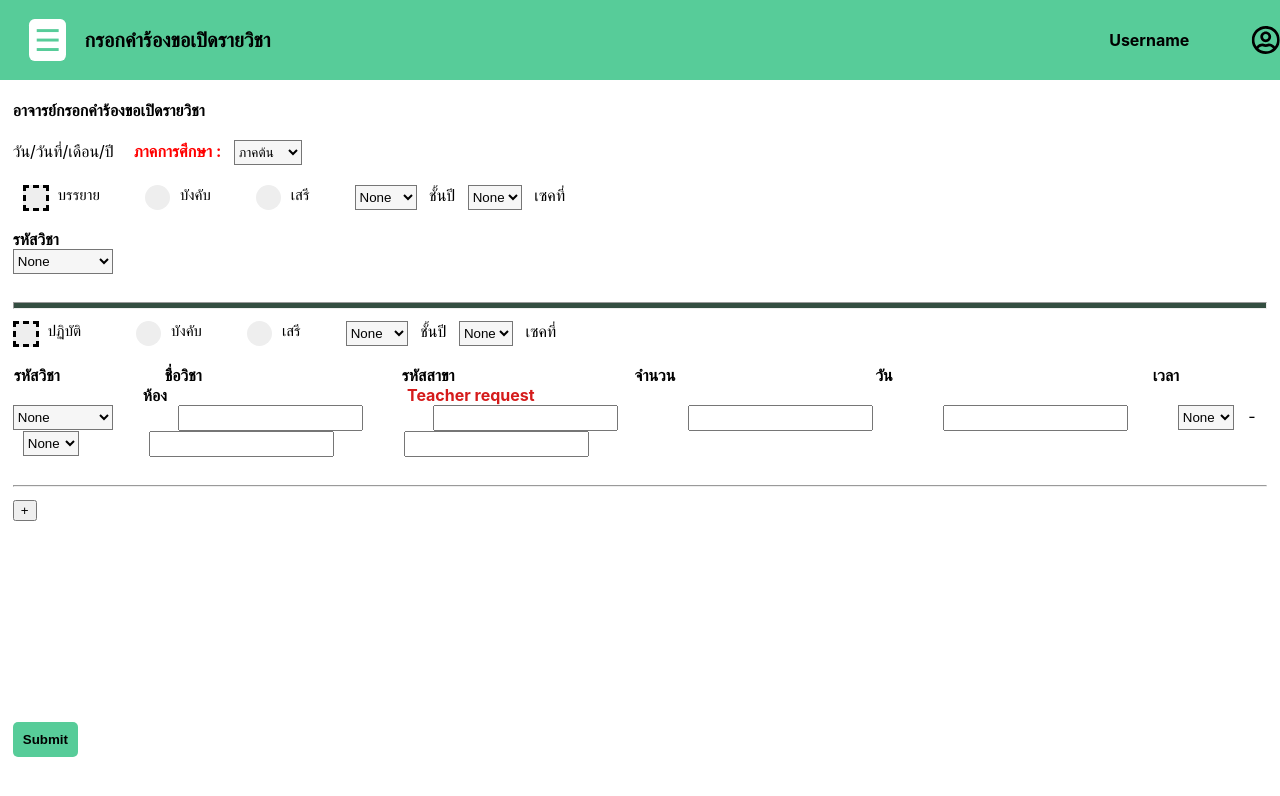
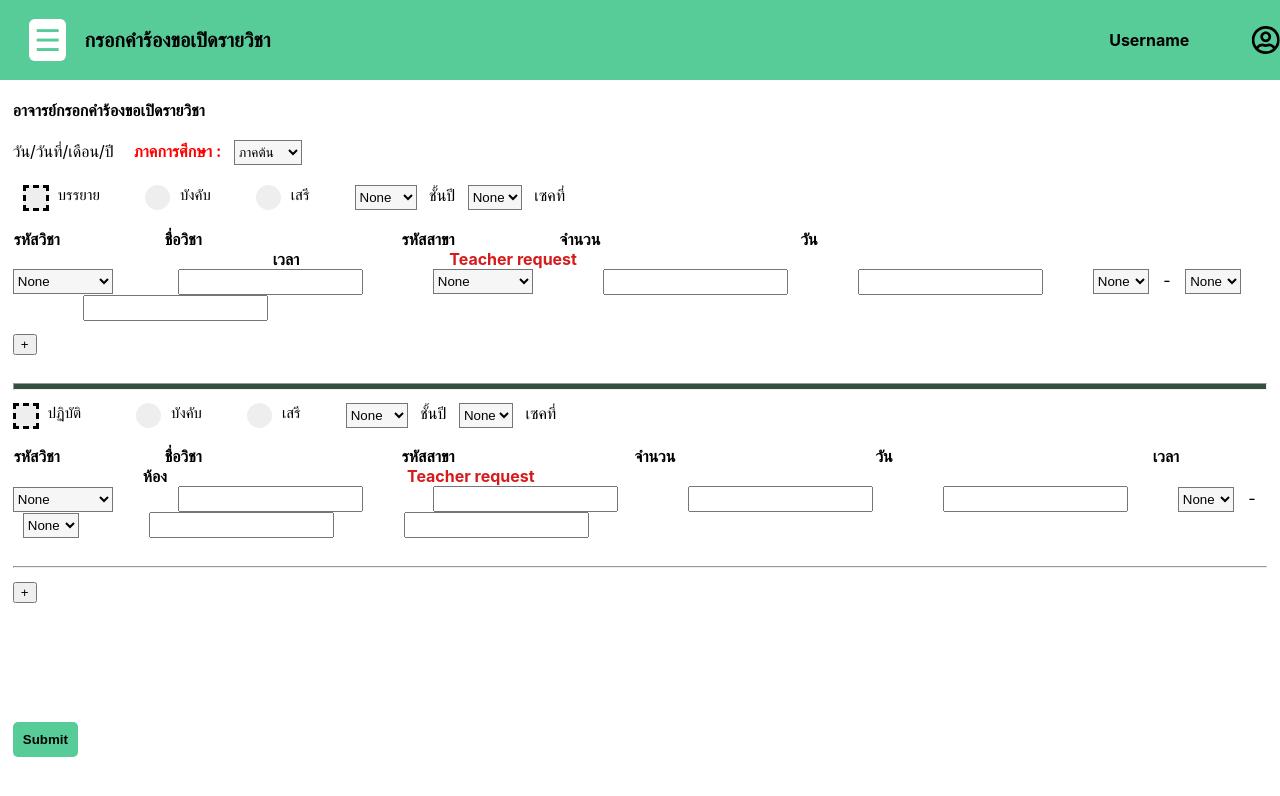
Before and after one commit to b6430300463/SE-Project, a React (Create React App) app: page / in a window 1280 px wide. Shown: the top 796 px of the page. Built offline with nearby package versions, Linux system fonts and the light colour scheme.

Commit message:
ทำบรรยายของInputและเพิ่มฟังก์ชันในcss

```diff
--- a/src/Screen/Input.js
+++ b/src/Screen/Input.js
@@ -8,6 +8,8 @@ import { RiDeleteBin6Fill } from "react-icons/ri";
 const Input = () => {
     const [isDrawerOpen, setIsDrawerOpen] = useState(false);
     const [LabInput,setLabInput] = useState([]);
+    const [LectureInput,setlectureInput] = useState([]);
+
 
     const openNav = () => {
         setIsDrawerOpen(true);
@@ -19,6 +21,10 @@ const Input = () => {
     const addLab = () =>{
         const add=[...LabInput,[]]
         setLabInput(add)
+    }
+    const addlecture = () =>{
+        const add=[...LectureInput,[]]
+        setlectureInput(add)
     }
     const submitAlert = () => {
         Swal.fire({
@@ -37,6 +43,17 @@ const Input = () => {
         inputData[index] = onChangeValue.target.value;
         setLabInput(inputData)
     }
+    const HandleDelete2 = (index) => {
+        const deleteIndex = [...LectureInput]
+        deleteIndex.splice(index,1)
+        setlectureInput(deleteIndex)
+    }
+    const HandleInput2 = (onChangeValue,index) => {
+        const inputData = [...LectureInput]
+        inputData[index] = onChangeValue.target.value;
+        setlectureInput(inputData)
+    }
+
     return(
         <div className='input-container'>
             <div className='header-bar'>
@@ -98,13 +115,130 @@ const Input = () => {
                     </select>
                     <label for='yr1' id='year-label'>เซคที่</label>
                 </div>
-                <div className='subject-box'>
-                    <label for='lec-code'><strong>รหัสวิชา</strong></label>
-                    <br/>
-                    <select name='lec-code' className='select-box'>
-                        <option>None</option>
+                <div className='subject-code'>
+                    <label className='lec-code1'><strong>รหัสวิชา</strong></label>
+                    <label className='lec-name1'><strong>ชื่อวิชา</strong></label>
+                    <label className='year-code1'><strong>รหัสสาขา</strong></label>
+                    <label className='people1'><strong>จำนวน</strong></label>
+                    <label className='day1'><strong>วัน</strong></label>
+                    <label className='time1'><strong>เวลา</strong></label>
+                    <label className='rq1'><strong>Teacher request</strong></label>
+                </div>
+
+                <div className='subject-layer'>
+                    <select name='lec-code1' className='select-box'>
+                        <option value='none'>None</option>
+                        <option value='math I'>math I </option>
+                        <option value='math II'>math II </option>
+                        <option value='math III'>math III </option>
                     </select>
+                    <input type="text" id="lec-name1" name="lec-name"></input>
+                    <select name='branch-code1' className='select-boxbranchcode'>
+                        <option value='none'>None</option>
+                        <option value='T12 I'>T12-1 </option>
+                        <option value='T12 II'>T12-2 </option>
+                        <option value='T12 III'>T12-3 </option>
+                    </select>
+                    <input type="text" id="people1" name="people2"></input>
+                    <input type="text" id="day2" name="day2"></input>
+                    <select name='time2-1' id='time2-1'>
+                        <option value='None'>None</option>
+                        <option value='08.00'>08.00 </option>
+                        <option value='08.30'>08.30 </option>
+                        <option value='09.00'>09.00 </option>
+                    </select>
+                    <label className='ke2'>  - </label>
+                    <select name='time1-2' id='time1-2'>
+                        <option value='none'>None</option>
+                        <option value='08.00'>08.00 </option>
+                        <option value='08.30'>08.30 </option>
+                        <option value='09.00'>09.00 </option>
+                    </select>
+                    <input type="text" id="rq1" name="rq1"></input>
                 </div>
+                {LectureInput.map((data, index) => {
+                    return(
+                        <>
+                            <div key={index} className='lab'>
+                                <label className='checkbox-container2'>บรรยาย
+                                    <input type='checkbox' onChange={e => HandleInput2(e,index)} />
+                                    <span className='checkbox-checkmark'></span>
+                                </label>
+                                <label className='radiobox-container'>บังคับ
+                                    <input type='radio' name={"radio"[index]} onChange={e => HandleInput2(e,index)}/>
+                                    <span className='radiobox-checkmark'></span>
+                                </label>
+                                <label className='radiobox-container'>เสรี
+                                    <input type='radio' name={"radio"[index]} onChange={e => HandleInput2(e,index)}/>
+                                    <span className='radiobox-checkmark'></span>
+                                </label>
+                                <select name='yr1' id='select1' onChange={e => HandleInput2(e,index)}>
+                                    <option value='none'>None</option>
+                                    <option value='year1'>T12(1)</option>
+                                    <option value='year2'>T12(2)</option>
+                                    <option value='year3'>T12(3)</option>
+                                    <option value='year4'>T12(4)</option>
+                                </select>
+                                <label for='yr1' id='year-label'>ชั้นปี</label>
+                                <select name='sec' id='sec-select' onChange={e => HandleInput2(e,index)}>
+                                    <option value='none'>None</option>
+                                    <option value='sec1'>1</option>
+                                    <option value='sec2'>2</option>
+                                    <option value='sec3'>3</option>
+                                </select>
+                                <label for='yr1' id='year-label'>เซคที่</label>
+                                <button id='bin' onClick={() => HandleDelete2(index)}><RiDeleteBin6Fill size={20}/></button>
+                            </div>
+
+                            <div className='subject-code'>
+                                <label className='lec-code1'><strong>รหัสวิชา</strong></label>
+                                <label className='lec-name1'><strong>ชื่อวิชา</strong></label>
+                                <label className='year-code1'><strong>รหัสสาขา</strong></label>
+                                <label className='people1'><strong>จำนวน</strong></label>
+                                <label className='day1'><strong>วัน</strong></label>
+                                <label className='time1'><strong>เวลา</strong></label>
+                                <label className='rq1'><strong>Teacher request</strong></label>
+                            </div>
+
+                            <div className='subject-layer'>
+                                <select name='lec-code1' className='select-box'>
+                                    <option value='none'>None</option>
+                                    <option value='math I'>math I </option>
+                                    <option value='math II'>math II </option>
+                                    <option value='math III'>math III </option>
+                                </select>
+                                <input type="text" id="lec-name1" name="lec-name"></input>
+                                <select name='branch-code1' className='select-boxbranchcode'>
+                                    <option value='none'>None</option>
+                                    <option value='T12 I'>T12-1 </option>
+                                    <option value='T12 II'>T12-2 </option>
+                                    <option value='T12 III'>T12-3 </option>
+                                </select>
+                                <input type="text" id="people1" name="people2"></input>
+                                <input type="text" id="day2" name="day2"></input>
+                                <select name='time2-1' id='time2-1'>
+                                    <option value='None'>None</option>
+                                    <option value='08.00'>08.00 </option>
+                                    <option value='08.30'>08.30 </option>
+                                    <option value='09.00'>09.00 </option>
+                                </select>
+                                <label className='ke2'>  - </label>
+                                <select name='time1-2' id='time1-2'>
+                                    <option value='none'>None</option>
+                                    <option value='08.00'>08.00 </option>
+                                    <option value='08.30'>08.30 </option>
+                                    <option value='09.00'>09.00 </option>
+                                </select>
+                                <input type="text" id="rq1" name="rq1"></input>
+                            </div>
+                            <br/><hr/>
+                        </>
+                    );
+                })}
+                <div className='add-lecture'>
+                    <button type='button' onClick={() => addlecture()}>+</button>
+                </div>
+
                 <br/><hr style={{background:'#344e41',height:'5px'}}/>
                 <div className='lab'>
                     <label className='checkbox-container2'>ปฏิบัติ
--- a/src/Screen/Style/InputStyle.css
+++ b/src/Screen/Style/InputStyle.css
@@ -26,6 +26,12 @@
     height: 25px;
     width: 100px;
     background-color: #f6f6f6;
+}
+.select-boxbranchcode{
+  height: 25px;
+  margin-left: 70px;
+  width: 100px;
+  background-color: #f6f6f6;
 }
 .subject-box{
     margin-top: 1%;
@@ -74,6 +80,9 @@
     background-color: #f6f6f6;
 }
 .add-lab{
+  margin-top: 1%;
+}
+.add-lecture{
   margin-top: 1%;
 }
 .sub-box{
@@ -313,6 +322,32 @@
   margin-top:1%;
 
 }
+.lec-code1{
+  margin-left: 1px;
+}
+.lec-name1{
+  margin-left: 105px;
+}
+.year-code1{
+  margin-left: 200px;
+}
+.people1{
+  margin-left: 105px;
+}
+.day1{
+  margin-left: 200px;
+}
+.time1{
+  margin-left: 260px;
+}
+.room1{
+  margin-left: 130px;
+}
+.rq1{
+  color: #D51B1B;
+  margin-left: 150px;
+}
+
 .lec-code2{
   margin-left: 1px;
 }
@@ -346,6 +381,45 @@
 #select-code{
   margin-left: 1px;
 }
+#lec-name1{
+  margin-left: 65px;
+  height: 20px;
+}
+#year-code1{
+  margin-left: 70px;
+  height: 20px;
+}
+#people1{
+  margin-left: 70px;
+  height: 20px;
+}
+#day1{
+  margin-left: 70px;
+  height: 20px;
+}
+.ke1{
+  margin-left: 10px;
+  height: 20px;
+}
+#time1-1{
+  margin-left: 50px;
+  height: 25px;
+  background-color: #f6f6f6;
+}
+#time1-2{
+  margin-left: 10px;
+  height: 25px;
+  background-color: #f6f6f6;
+}
+#room1{
+  margin-left: 70px;
+  height: 20px;
+}
+#rq1{
+  margin-left: 70px;
+  height: 20px;
+}
+
 #lec-name2{
   margin-left: 65px;
   height: 20px;
```
